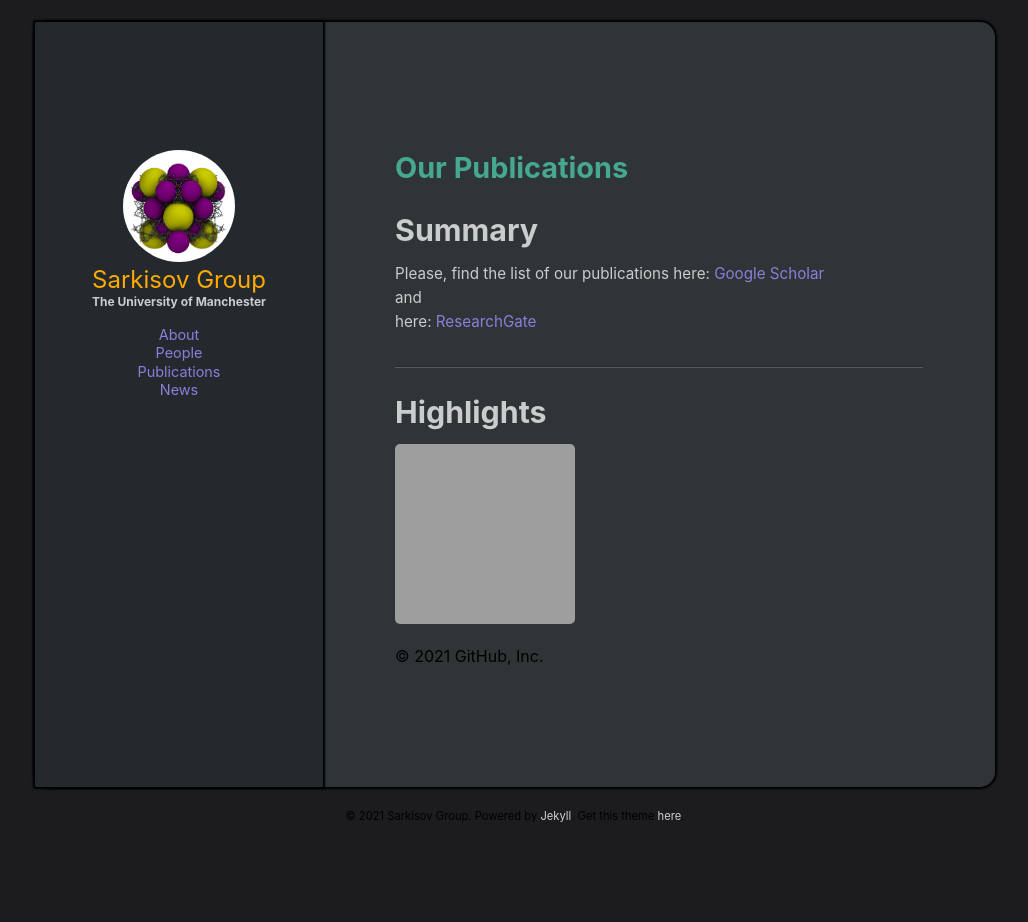
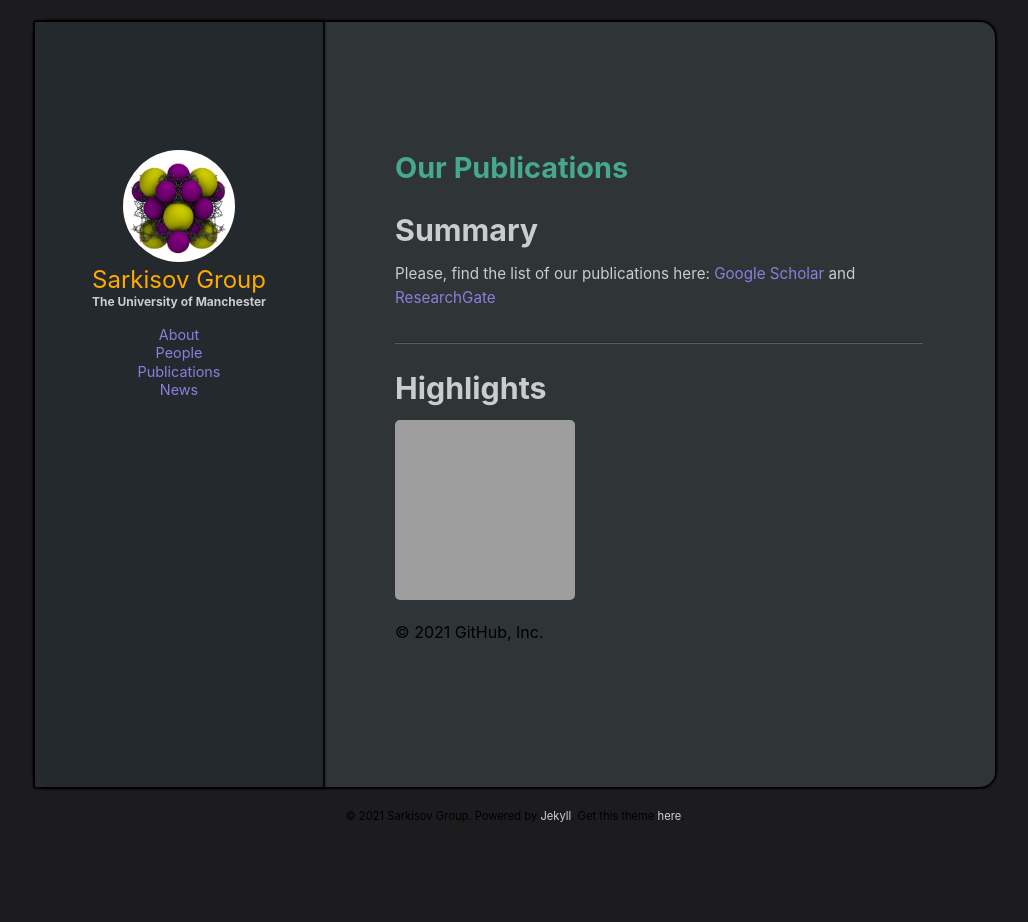
Before and after one commit to SarkisovGitHub/SarkisovGroup.github.io, a Jekyll site: the page built from Publications.md, in a window 1280 px wide. Shown: the whole page, without its empty margins (125-1153 px from the left). Built offline with Jekyll 4.4.1, drawn with Linux system fonts in a browser that asks for light colours; grey boxes are pictures that could not be loaded.

Commit message:
Update Publications.md

```diff
--- a/Publications.md
+++ b/Publications.md
@@ -5,9 +5,7 @@ layout: standard
 
 # Summary
 Please, find the list of our publications here:
-<a href="https://scholar.google.co.uk/citations?user=hrSdliYAAAAJ&hl=en">Google Scholar</a><br>
-and <br>
-here: <a href="https://www.researchgate.net/profile/Lev_Sarkisov">ResearchGate</a><br>
+<a href="https://scholar.google.co.uk/citations?user=hrSdliYAAAAJ&hl=en">Google Scholar</a> and <a href="https://www.researchgate.net/profile/Lev_Sarkisov">ResearchGate</a><br>
 
 
 <hr>
```
